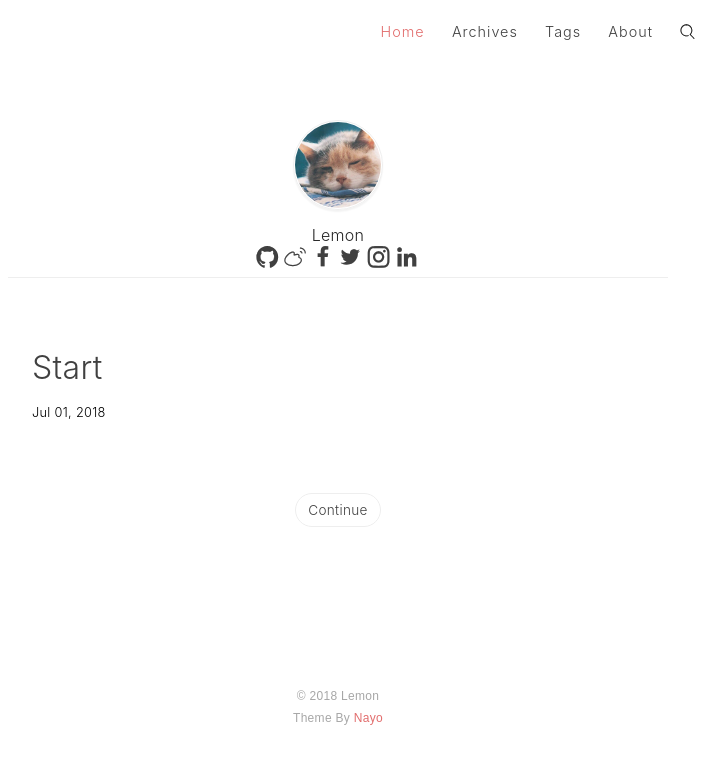
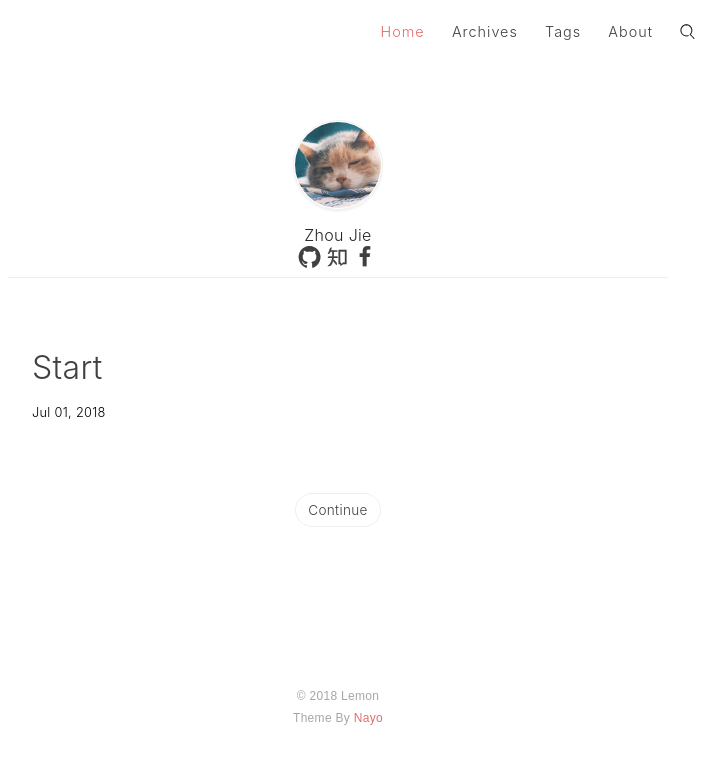
Before and after one commit to CherryJie/CherryJie.github.io, a plain HTML site: page index.html in a window 1280 px wide. Shown: the whole page, without its empty margins (302-1026 px from the left). Drawn offline with Linux system fonts and the light colour scheme.

Commit message:
Site updated: 2018-07-02 15:49:19

```diff
--- a/index.html
+++ b/index.html
@@ -5,7 +5,7 @@
   <meta name="viewport" content="width=device-width, initial-scale=1.0, minimum-scale=1.0, maximum-scale=1.0, user-scalable=yes">
 
 
-  <title>  Nayo </title>
+  <title>  Jie&#39;s Blog </title>
 
 
 
@@ -78,32 +78,20 @@
 			<img class="avatar" src="/images/header.jpg">
 		</a>
 
-		<p class="author">Lemon</p>
+		<p class="author">Zhou Jie</p>
 
 		<div class="social">
 
-		<a target="_blank" class="social-links" href="https://github.com/Lemonreds/hexo-theme-nayo">
+		<a target="_blank" class="social-links" href="https://github.com/CherryJie">
 			<i class="iconfont icon-Github"></i>
 		</a>
 
-		<a target="_blank" class="social-links" href="">
-			<i class="iconfont icon-Weibo"></i>
+		<a target="_blank" class="social-links" href="https://www.zhihu.com/people/nan-sheng-9-6">
+			<i class="iconfont icon-Zhihu"></i>
 		</a>
 
-		<a target="_blank" class="social-links" href="">
+		<a target="_blank" class="social-links" href="https://www.facebook.com/jie.zhou.969300">
 			<i class="iconfont icon-Facebook"></i>
-		</a>
-
-		<a target="_blank" class="social-links" href="">
-			<i class="iconfont icon-Twitter"></i>
-		</a>
-
-		<a target="_blank" class="social-links" href="">
-			<i class="iconfont icon-Instagram"></i>
-		</a>
-
-		<a target="_blank" class="social-links" href="">
-			<i class="iconfont icon-LinkedIn"></i>
 		</a>
 
     	</div>
```
Also changed, not shown: 2018/07/01/Start/index.html (+1 -1 lines), archives/2018/07/index.html (+1 -1 lines), archives/2018/index.html (+1 -1 lines), archives/index.html (+1 -1 lines).
